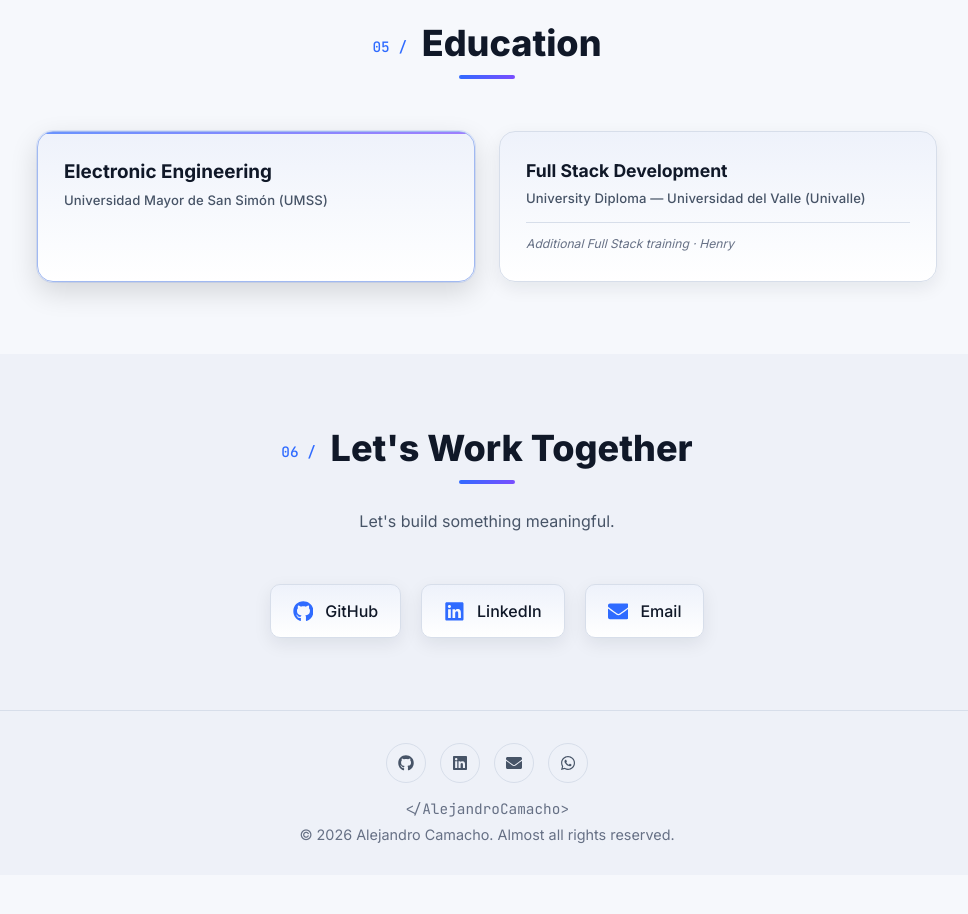
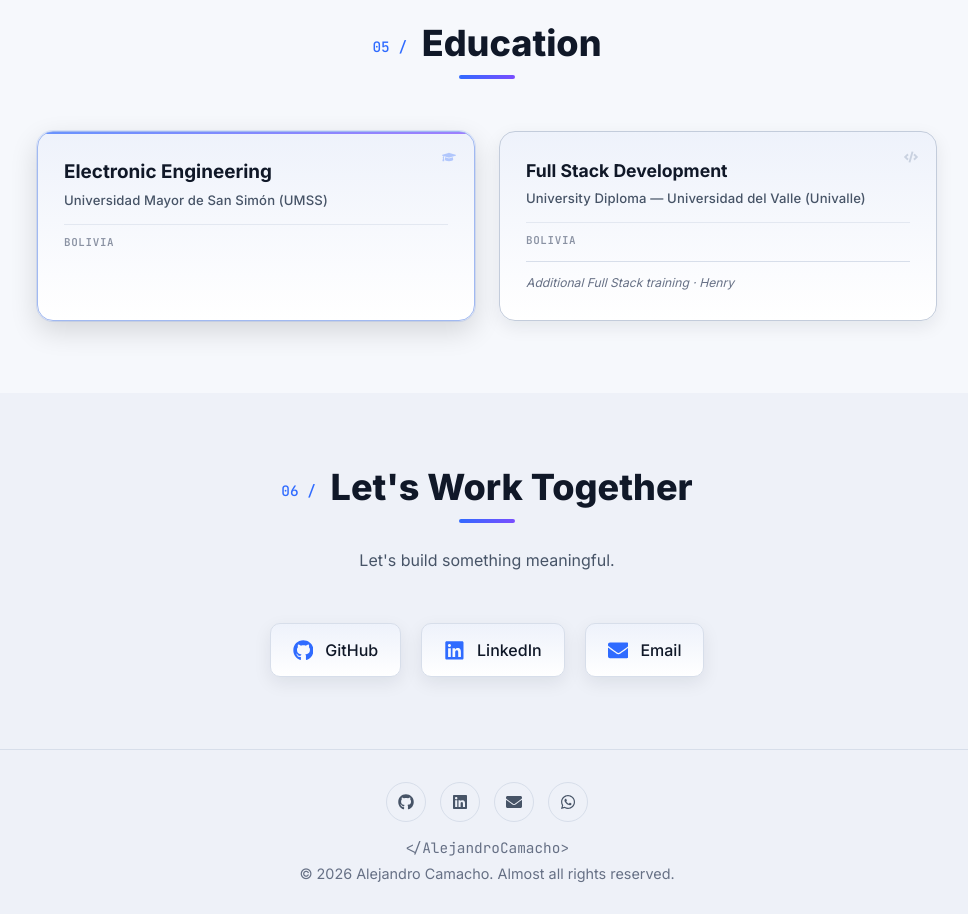
Before and after one commit to AlexandroCamacho1000/alejandrocamachodev, a React (Vite) app: page / in a window 1280 px wide. Shown: the part 4620-5534 px from the top of the page, without its empty margins (153-1121 px from the left). Before the commit the page ends 5495 px from the top, so only its background shows below. Built offline with nearby package versions, Linux system fonts and the light colour scheme.

Commit message:
polish: Education cards with subtle icons, divider + Bolivia location and balanced borders

```diff
--- a/src/components/Education/Education.css
+++ b/src/components/Education/Education.css
@@ -31,6 +31,10 @@
   box-shadow: 0 10px 28px rgba(0, 0, 0, 0.14), 0 0 0 1px color-mix(in srgb, var(--accent) 12%, transparent);
 }
 
+.education-card:not(.education-card--featured) {
+  border-color: color-mix(in srgb, #7a8ca8 22%, var(--border) 78%);
+}
+
 .education-card--featured::before {
   content: "";
   position: absolute;
@@ -40,6 +44,24 @@
   height: 2px;
   background: var(--gradient);
   opacity: 0.7;
+}
+
+.education-icon {
+  position: absolute;
+  top: 18px;
+  right: 18px;
+  font-size: 14px;
+  line-height: 1;
+  opacity: 0.32;
+  pointer-events: none;
+}
+
+.education-card--featured .education-icon {
+  color: var(--accent);
+}
+
+.education-card:not(.education-card--featured) .education-icon {
+  color: #7a8ca8;
 }
 
 .education-card h3 {
@@ -63,11 +85,22 @@
   margin-top: 7px;
 }
 
-.education-description {
-  color: var(--text-secondary);
-  font-size: 0.88rem;
-  line-height: 1.65;
-  margin-top: 16px;
+.education-divider {
+  height: 1px;
+  background: var(--border);
+  margin: 16px 0 10px;
+  opacity: 0.6;
+}
+
+.education-location {
+  display: block;
+  font-family: var(--font-mono);
+  font-size: 0.68rem;
+  font-weight: 600;
+  letter-spacing: 0.06em;
+  text-transform: uppercase;
+  color: var(--text-muted);
+  opacity: 0.75;
 }
 
 .education-note {
@@ -75,7 +108,7 @@
   font-size: 0.76rem;
   font-style: italic;
   line-height: 1.5;
-  margin-top: 16px;
+  margin-top: 14px;
   padding-top: 12px;
   border-top: 1px solid var(--border);
 }
--- a/src/components/Education/Education.jsx
+++ b/src/components/Education/Education.jsx
@@ -1,17 +1,22 @@
 import './Education.css';
+import { FaCode, FaGraduationCap } from 'react-icons/fa';
 import { useLanguage } from '../../i18n/useLanguage';
 import { useReveal } from '../../hooks/useReveal';
 
 function EducationItem({ item }) {
   const ref = useReveal();
+  const Icon = item.featured ? FaGraduationCap : FaCode;
 
   return (
     <div
       className={`education-card${item.featured ? ' education-card--featured' : ''}`}
       ref={ref}
     >
+      <span className="education-icon" aria-hidden="true"><Icon /></span>
       <h3>{item.degree}</h3>
       <span className="education-institution">{item.institution}</span>
+      <div className="education-divider" aria-hidden="true" />
+      <span className="education-location">{item.location}</span>
       {item.note && (
         <p className="education-note">{item.note}</p>
       )}
--- a/src/i18n/translations.js
+++ b/src/i18n/translations.js
@@ -151,11 +151,13 @@ const translations = {
         {
           degree: "Electronic Engineering",
           institution: "Universidad Mayor de San Simón (UMSS)",
+          location: "Bolivia",
           featured: true,
         },
         {
           degree: "Full Stack Development",
           institution: "University Diploma — Universidad del Valle (Univalle)",
+          location: "Bolivia",
           note: "Additional Full Stack training · Henry",
         },
       ],
@@ -321,11 +323,13 @@ const translations = {
         {
           degree: "Ingeniería Electrónica",
           institution: "Universidad Mayor de San Simón (UMSS)",
+          location: "Bolivia",
           featured: true,
         },
         {
           degree: "Desarrollo Full Stack",
           institution: "Diplomado Universitario — Universidad del Valle (Univalle)",
+          location: "Bolivia",
           note: "Formación Full Stack adicional · Henry",
         },
       ],
```
